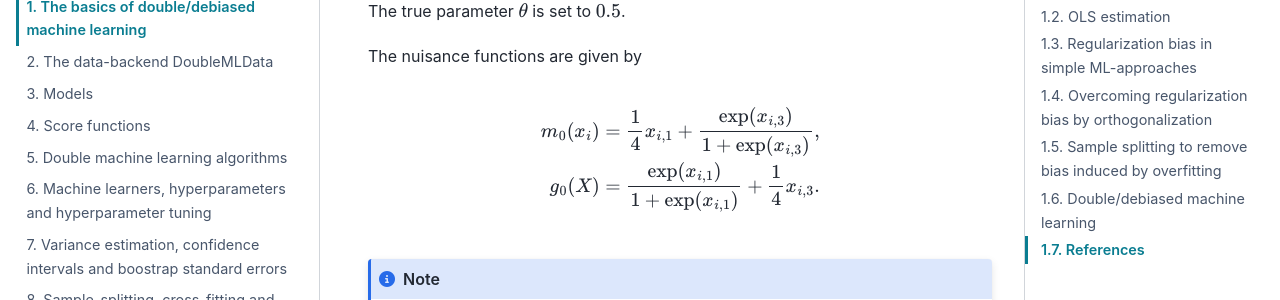
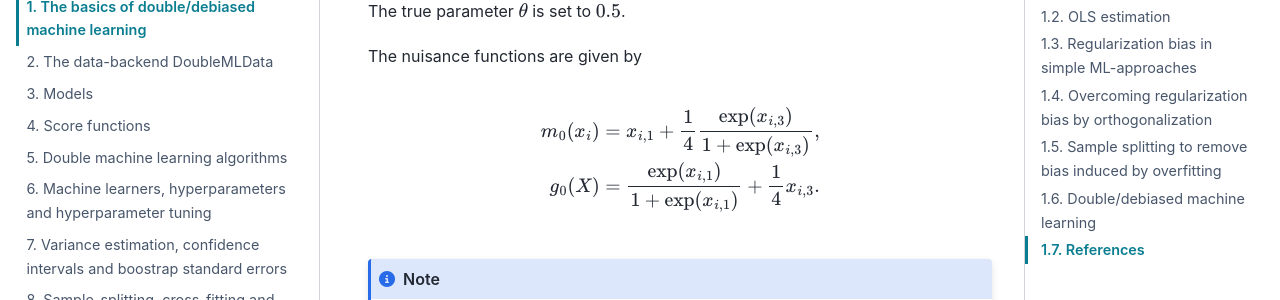
Before and after one commit to DoubleML/doubleml-docs, a Sphinx documentation site: the page built from doc/guide/basics.rst, in a window 1280 px wide and 900 px high, scrolled down 469 px. Shown: the part 153-453 px from the top of the window. Built offline with Sphinx 7.4.7 and the PyData theme 0.15.4, drawn with Linux system fonts in a browser that asks for light colours; pages that are not in the unit, such as notebooks, are missing from menus.

Commit message:
fix typo in DGP

```diff
--- a/doc/guide/basics.rst
+++ b/doc/guide/basics.rst
@@ -29,7 +29,7 @@ The nuisance functions are given by
 
 .. math::
 
-    m_0(x_i) &= \frac{1}{4} x_{i,1} + \frac{\exp(x_{i,3})}{1+\exp(x_{i,3})},
+    m_0(x_i) &= x_{i,1} + \frac{1}{4}  \frac{\exp(x_{i,3})}{1+\exp(x_{i,3})},
 
     g_0(X) &= \frac{\exp(x_{i,1})}{1+\exp(x_{i,1})} + \frac{1}{4} x_{i,3}.
 
```
